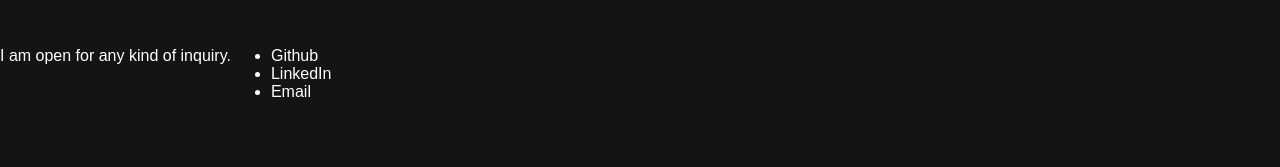
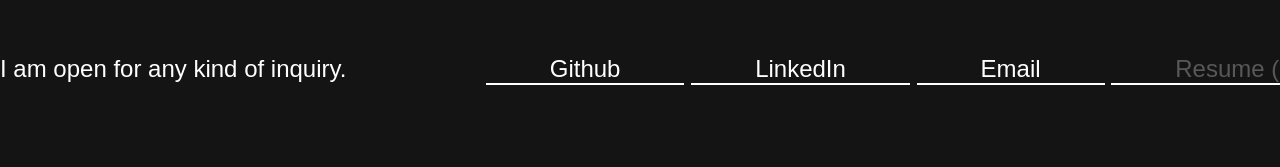
Before and after one commit to monkey-xyz/brjaportfolio-v2, a website: page index.html in a window 1280 px wide. Shown: the part 2339-2506 px from the top of the page. Drawn offline with Linux system fonts and the light colour scheme.

Commit message:
Edited Contact section and updated SCSS

```diff
--- /dev/null
+++ b/assets/js/fadeIn.js
@@ -0,0 +1,8 @@
+function fade() {
+    let all = document.querySelector('body');
+    setTimeout (() => {
+        all.setAttribute("style","opacity: 1")
+    }, 100)
+}
+
+fade();
--- a/index.html
+++ b/index.html
@@ -95,14 +95,17 @@
                 <h2 class="outfit-text">Contact</h2>
             </div>
 
-            <div class="flex">
+            <div class="flex information">
                 <p>I am open for any kind of inquiry.</p>
 
-                <ul>
-                    <li>Github</li>
-                    <li>LinkedIn</li>
-                    <li>Email</li>
-                </ul>
+                <div class="contact-list">
+                    <ul>
+                        <li><a target="_blank" href="https://github.com/pldbrja">Github</a></li>
+                        <li><a target="_blank" href="https://www.linkedin.com/in/mia-borja-203abb213/">LinkedIn</a></li>
+                        <li><a href="mailto:apk.borja@gmail.com">Email</a></li>
+                        <li><a href="">Resume (coming soon..)</a></li>
+                    </ul>
+                </div>
             </div>
         </section>
 
@@ -110,6 +113,6 @@
             (C) 2022 Mia Borja
         </footer>
 
-        <script src="./assets/js/nav.js"></script>
+        <script src="./assets/js/fadeIn.js"></script>
     </body>
 </html>
--- a/sass/base/_reset.scss
+++ b/sass/base/_reset.scss
@@ -1,13 +1,12 @@
 body {
     margin: 0;
+    opacity: 0;
+    background: rgb(20, 20, 20);
+    transition: all .8s;
 }
 
 html {
     scroll-behavior: smooth;
-}
-
-body {
-    background: rgb(20, 20, 20);
 }
 
 ::-webkit-scrollbar {
--- a/sass/layout/_section.scss
+++ b/sass/layout/_section.scss
@@ -64,3 +64,46 @@ nav {
     justify-content: space-between;
     gap: .8rem .05rem;
 }
+
+.information {
+    font-size: 3vh;
+}
+
+.contact-list {
+    margin: 0 auto;
+
+    ul {
+        list-style: none;
+
+        li {
+            display: inline-block;
+            padding: 0 4rem;
+            border-bottom: white solid 2px;
+            position: relative;
+            transition: all .3s;
+
+            &:hover {
+                transition: all .3s;
+                transform: translateY(1rem);
+                box-shadow: 0 -1rem rgb(14, 14, 14);
+            }
+
+            a {
+                color: white;
+                text-decoration: none;
+
+                &:hover {
+                    color: rgb(172, 172, 172);
+                }
+
+                &:active {
+                    color: rgb(65, 107, 62);
+                }
+
+                &:visited {
+                    color: rgb(88, 88, 88);
+                }
+            }
+        }
+    }
+}
```
Also changed, not shown: assets/css/style.css, 1 other file.
